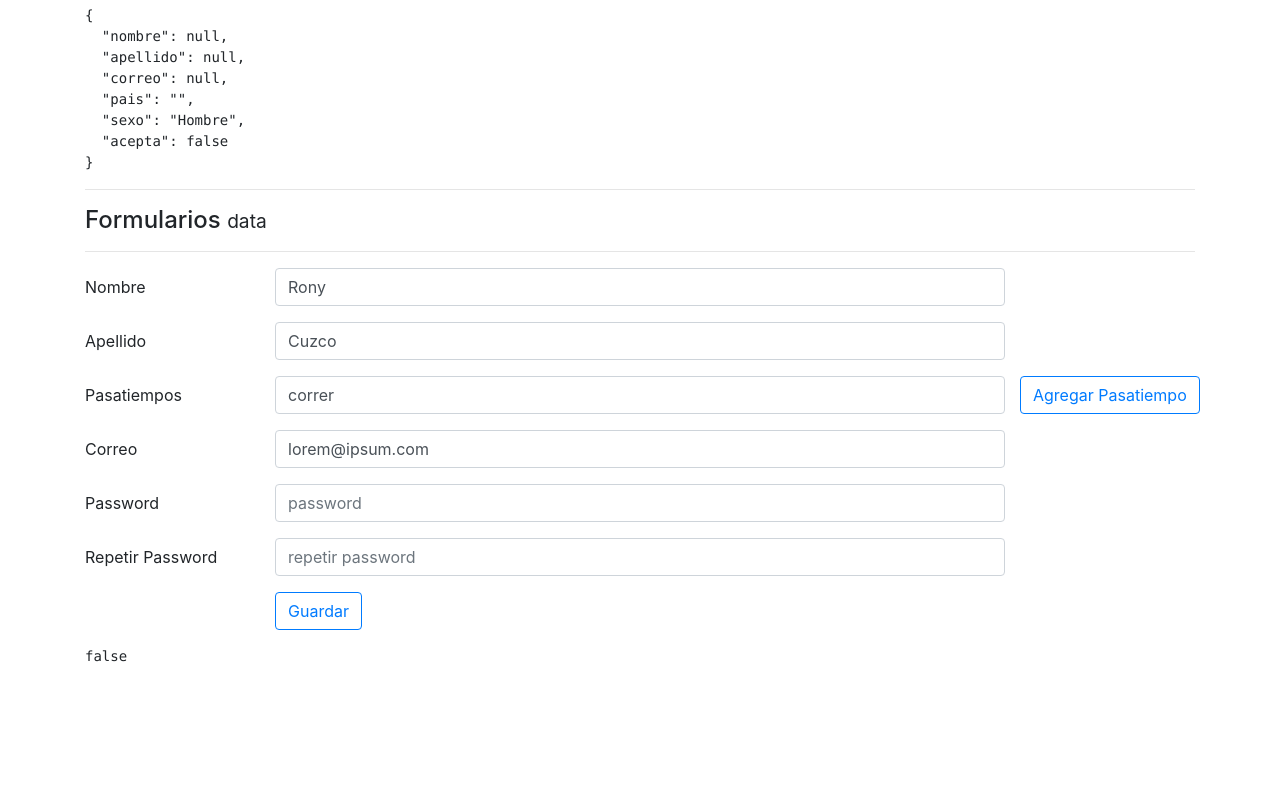
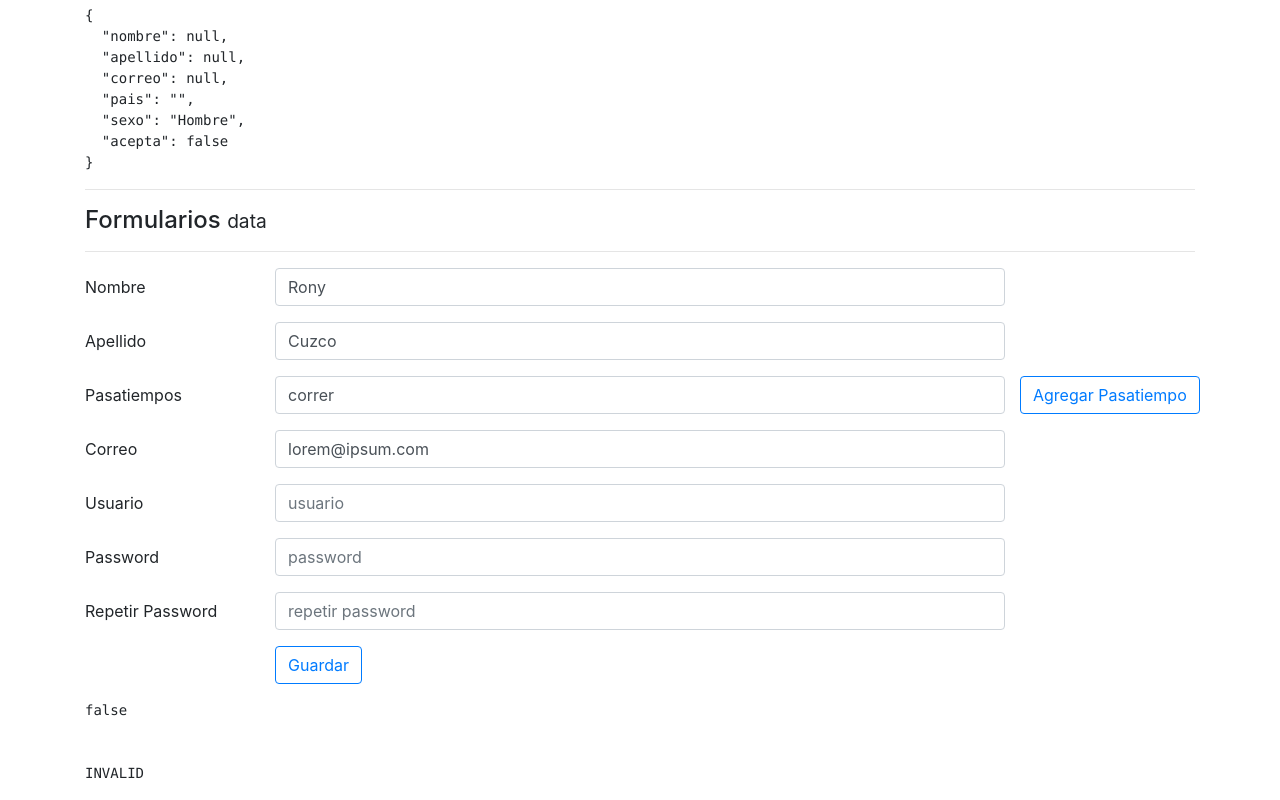
Before and after one commit to rcuzco/Angular-08-formularios, an Angular app: page / in a window 1280 px wide. Shown: the part 483-1283 px from the top of the page. Before the commit the page ends 1166 px from the top, so only its background shows below. Built offline with nearby package versions, Linux system fonts and the light colour scheme.

Commit message:
jugando con validadores asincronos!!

```diff
--- a/src/app/components/data/data.component.html
+++ b/src/app/components/data/data.component.html
@@ -50,6 +50,12 @@
     </div>
   </div>
   <div class="form-group row">
+    <label class="col-2 col-form-label">Usuario</label>
+    <div class="col-8">
+      <input type="text" class="form-control" formControlName="username" placeholder="usuario" />
+    </div>
+  </div>
+  <div class="form-group row">
     <label class="col-2 col-form-label">Password</label>
     <div class="col-8">
       <input type="password" class="form-control" formControlName="password1" placeholder="password" />
@@ -72,5 +78,7 @@
   </div>
   <pre>
 {{forma.valid}}
+<br />
+{{forma.status}}
 </pre>
 </form>
--- a/src/app/components/data/data.component.ts
+++ b/src/app/components/data/data.component.ts
@@ -1,6 +1,7 @@
 import { Component, OnInit } from '@angular/core';
 import {FormGroup,FormControl,Validators, FormArray } from '@angular/forms';
 import { validateConfig } from '@angular/router/src/config';
+import { Observable } from 'rxjs';
 
 @Component({
   selector: 'app-data',
@@ -20,7 +21,8 @@ export class DataComponent implements OnInit
       correo: "lorem@ipsum.com"
       , pasatiempos: ["correr"],
       password1: "",
-      password2:""
+      password2: "",
+      username:""
     }
 
   constructor()
@@ -45,7 +47,8 @@ export class DataComponent implements OnInit
             new FormControl("Comer",Validators.required)
           ]),
         "password1": new FormControl(),
-        "password2": new FormControl()
+        "password2": new FormControl(),
+        "username": new FormControl("", [Validators.required], this.existeUsuario)
       });
 
     //agregando los validadores de otra forma
@@ -72,6 +75,26 @@ export class DataComponent implements OnInit
     }
     return null; //la validación pasa. si no devuelvo nada, la validación se ha pasado
   }
+  //validadores asíncronos
+  existeUsuario(control: FormControl): Promise<any> | Observable<any>
+  {
+    let promesa = new Promise((resolve, reject) =>
+    {
+      setTimeout(() =>
+      {
+        if (control.value === "rcuzco")
+        {
+          resolve({ existe: true });
+        } else
+        {
+          resolve(null);
+        }
+      },4000);
+    });
+    return promesa;
+  }
+
+
 
 
   ngOnInit()
```
